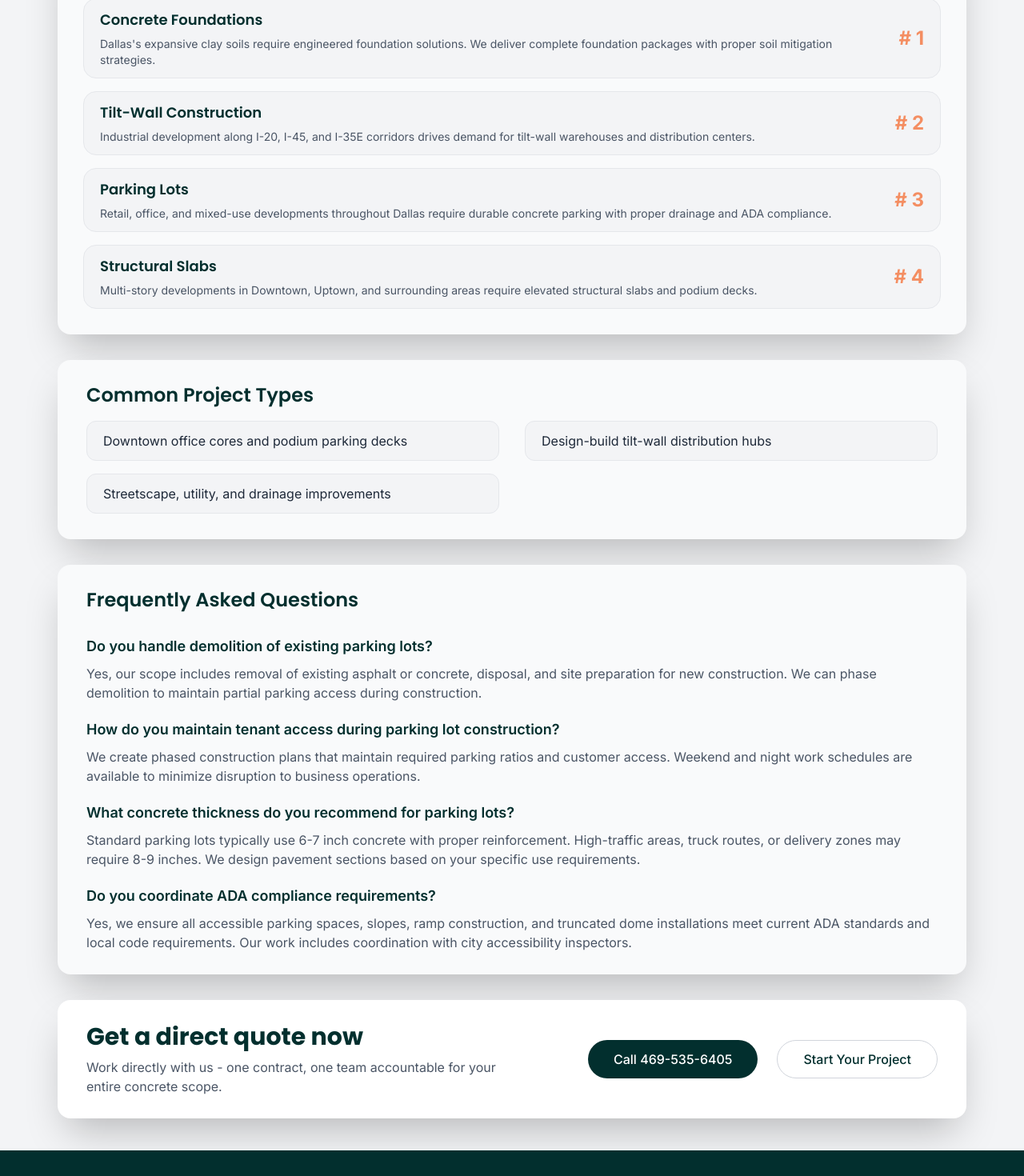
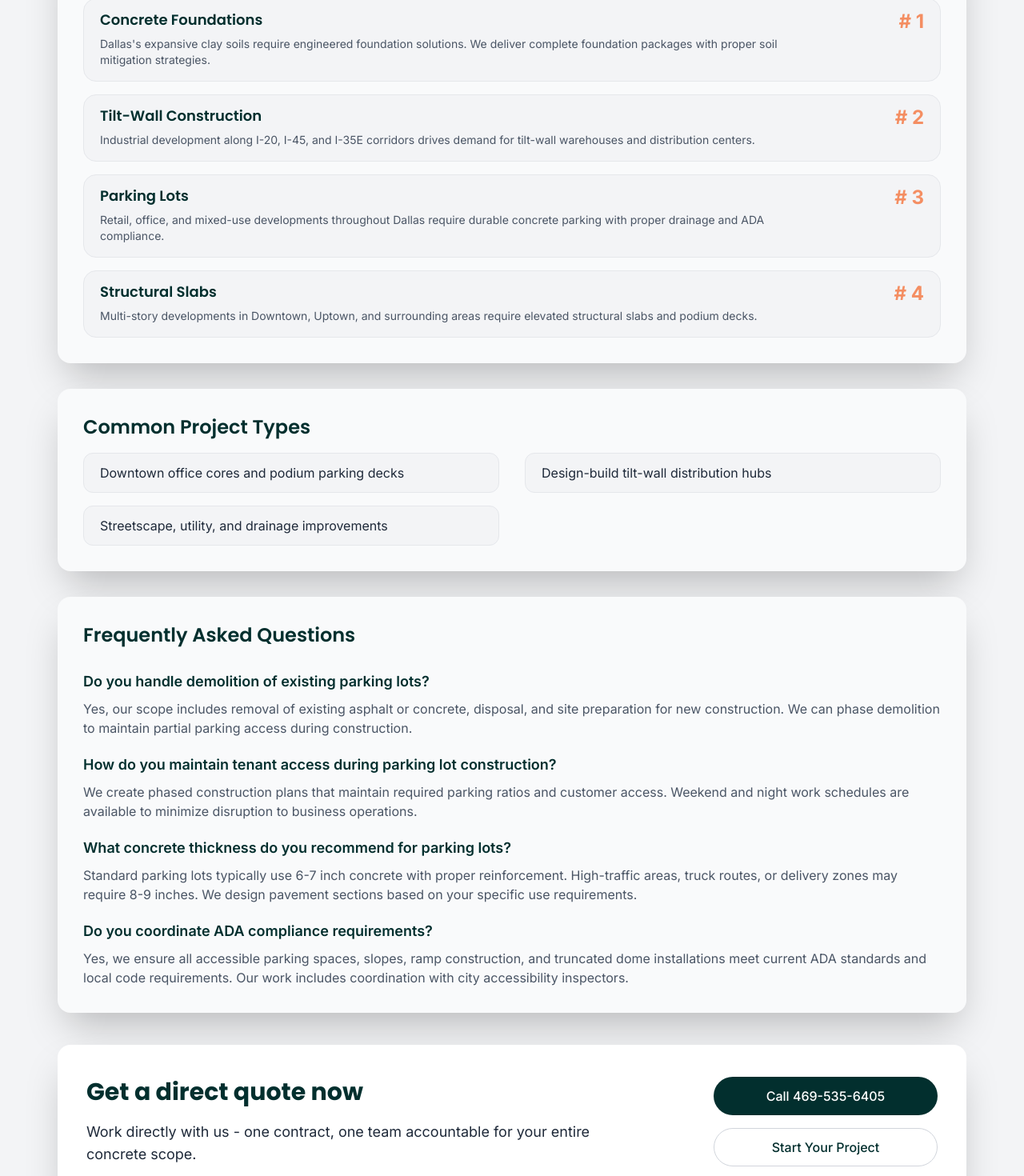
Before and after one commit to fahimurReza/site-template-gmbkingdom, a Next.js app: page /locations/addison in a window 1280 px wide. Shown: the part 1058-2528 px from the top of the page at 80% size. Built offline with nearby package versions, Linux system fonts and the light colour scheme.

Commit message:
(ui): responsive-location-addison-06

```diff
--- a/app/locations/addison/components/CommonProject.tsx
+++ b/app/locations/addison/components/CommonProject.tsx
@@ -3,11 +3,11 @@ import React from "react";
 const CommonProject = () => {
   return (
     <section className="pt-8">
-      <div className="rounded-2xl shadow-2xl px-9 pt-7 pb-8  bg-gray-50">
+      <div className="rounded-2xl shadow-2xl p-6 sm:p-8 bg-gray-50">
         <h2 className="text-2xl font-semibold text-brand-teal">
           Common Project Types
         </h2>
-        <div className="mt-4 grid grid-cols-2 gap-x-8 gap-y-4 text-brand-gray-dark">
+        <div className="mt-4 grid grid-cols-1 sm:grid-cols-2 gap-x-8 gap-y-4 text-brand-gray-dark">
           <div className="bg-brand-gray-bg border border-gray-200 rounded-xl px-5 py-3">
             <p className="max-w-5xl">
               Downtown office cores and podium parking decks
--- a/app/locations/addison/components/DirectQuote.tsx
+++ b/app/locations/addison/components/DirectQuote.tsx
@@ -3,28 +3,32 @@ import CallButton from "@/components/ui/CallButton";
 
 const DirectQuote = () => {
   return (
-    <section className="pt-8 pb-10">
-      <div className="rounded-2xl shadow-2xl px-9 py-7 bg-white">
-        <div className="grid grid-cols-6 items-start">
-          <div className="col-span-3">
-            <h2 className="text-3xl font-bold text-brand-teal">
+    <section className="py-8 md:py-10">
+      <div className="rounded-2xl shadow-2xl px-6 py-8 md:px-9 md:py-10 bg-white">
+        <div className="flex flex-col lg:flex-row gap-8 lg:gap-12 items-center">
+          {/* First row on mobile: Content (title + description) */}
+          <div className="w-full lg:w-5/8 text-center lg:text-left">
+            <h2 className="text-3xl md:text-3xl font-bold text-brand-teal leading-tight">
               Get a direct quote now
             </h2>
-            <p className="mt-2 text-brand-gray max-w-2xl">
+            <p className="mt-3 md:mt-4 text-brand-gray-dark text-lg mx-auto">
               Work directly with us - one contract, one team accountable for
               your entire concrete scope.
             </p>
           </div>
-          <div className="col-span-3 flex items-center justify-end min-h-full">
-            <div className="flex gap-6">
+
+          {/* Second row on mobile: Buttons stacked vertically */}
+          <div className="w-full lg:w-3/8 flex flex-col gap-4 justify-center lg:justify-end items-center lg:items-end">
             <CallButton
               variant="secondary"
               phoneNumber="+14695356405"
               displayText="Call 469-535-6405"
               iconClassName="hidden"
+              className="w-full h-12 sm:max-w-70"
             />
-              <Button variant="whiteRound">Start Your Project</Button>
-            </div>
+            <Button variant="whiteRound" className="w-full h-12 sm:max-w-70">
+              Start Your Project
+            </Button>
           </div>
         </div>
       </div>
--- a/app/locations/addison/components/FAQSection.tsx
+++ b/app/locations/addison/components/FAQSection.tsx
@@ -26,7 +26,7 @@ const FAQSection = () => {
   ];
   return (
     <section className="pt-8">
-      <div className="rounded-2xl min-h-100 shadow-2xl px-9 py-7 bg-gray-50">
+      <div className="rounded-2xl min-h-100 shadow-2xl p-6 sm:p-8 bg-gray-50">
         <h2 className="text-2xl font-semibold text-brand-teal">
           Frequently Asked Questions
         </h2>
--- a/app/locations/addison/components/PopularServices.tsx
+++ b/app/locations/addison/components/PopularServices.tsx
@@ -8,7 +8,7 @@ const PopularServices = () => {
           Popular Services in Dallas
         </h2>
         <div className="grid grid-cols-12 mt-4 bg-brand-gray-bg border border-gray-200 rounded-2xl px-5 py-3">
-          <div className="col-span-11 flex flex-col">
+          <div className="col-span-10 pb-1 flex flex-col">
             <h2 className="text-lg font-semibold text-brand-teal">
               Concrete Foundations
             </h2>
@@ -18,12 +18,12 @@ const PopularServices = () => {
               soil mitigation strategies.
             </p>
           </div>
-          <div className="col-span-1 content-center text-end text-brand-orange/60 text-2xl font-bold">
+          <div className="col-span-2 content-start text-end text-brand-orange/60 text-2xl font-bold">
             # 1
           </div>
         </div>
         <div className="grid grid-cols-12 mt-4 bg-brand-gray-bg border border-gray-200 rounded-2xl px-5 py-3">
-          <div className="col-span-11 flex flex-col">
+          <div className="col-span-10 pb-1 flex flex-col">
             <h2 className="text-lg font-semibold text-brand-teal">
               Tilt-Wall Construction
             </h2>
@@ -32,12 +32,12 @@ const PopularServices = () => {
               drives demand for tilt-wall warehouses and distribution centers.
             </p>
           </div>
-          <div className="col-span-1 content-center text-end text-brand-orange/60 text-2xl font-bold">
+          <div className="col-span-2 content-start text-end text-brand-orange/60 text-2xl font-bold">
             # 2
           </div>
         </div>
         <div className="grid grid-cols-12 mt-4 bg-brand-gray-bg border border-gray-200 rounded-2xl px-5 py-3">
-          <div className="col-span-11 flex flex-col">
+          <div className="col-span-10 pb-1 flex flex-col">
             <h2 className="text-lg font-semibold text-brand-teal">
               Parking Lots
             </h2>
@@ -47,12 +47,12 @@ const PopularServices = () => {
               compliance.
             </p>
           </div>
-          <div className="col-span-1 content-center text-end text-brand-orange/60 text-2xl font-bold">
+          <div className="col-span-2 content-start text-end text-brand-orange/60 text-2xl font-bold">
             # 3
           </div>
         </div>
         <div className="grid grid-cols-12 mt-4 bg-brand-gray-bg border border-gray-200 rounded-2xl px-5 py-3">
-          <div className="col-span-11 flex flex-col">
+          <div className="col-span-10 pb-1 flex flex-col">
             <h2 className="text-lg font-semibold text-brand-teal">
               Structural Slabs
             </h2>
@@ -61,7 +61,7 @@ const PopularServices = () => {
               areas require elevated structural slabs and podium decks.
             </p>
           </div>
-          <div className="col-span-1 content-center text-end text-brand-orange/60 text-2xl font-bold">
+          <div className="col-span-2 content-start text-end text-brand-orange/60 text-2xl font-bold">
             # 4
           </div>
         </div>
```
Lines whose indentation alone changed are shown as unchanged.
